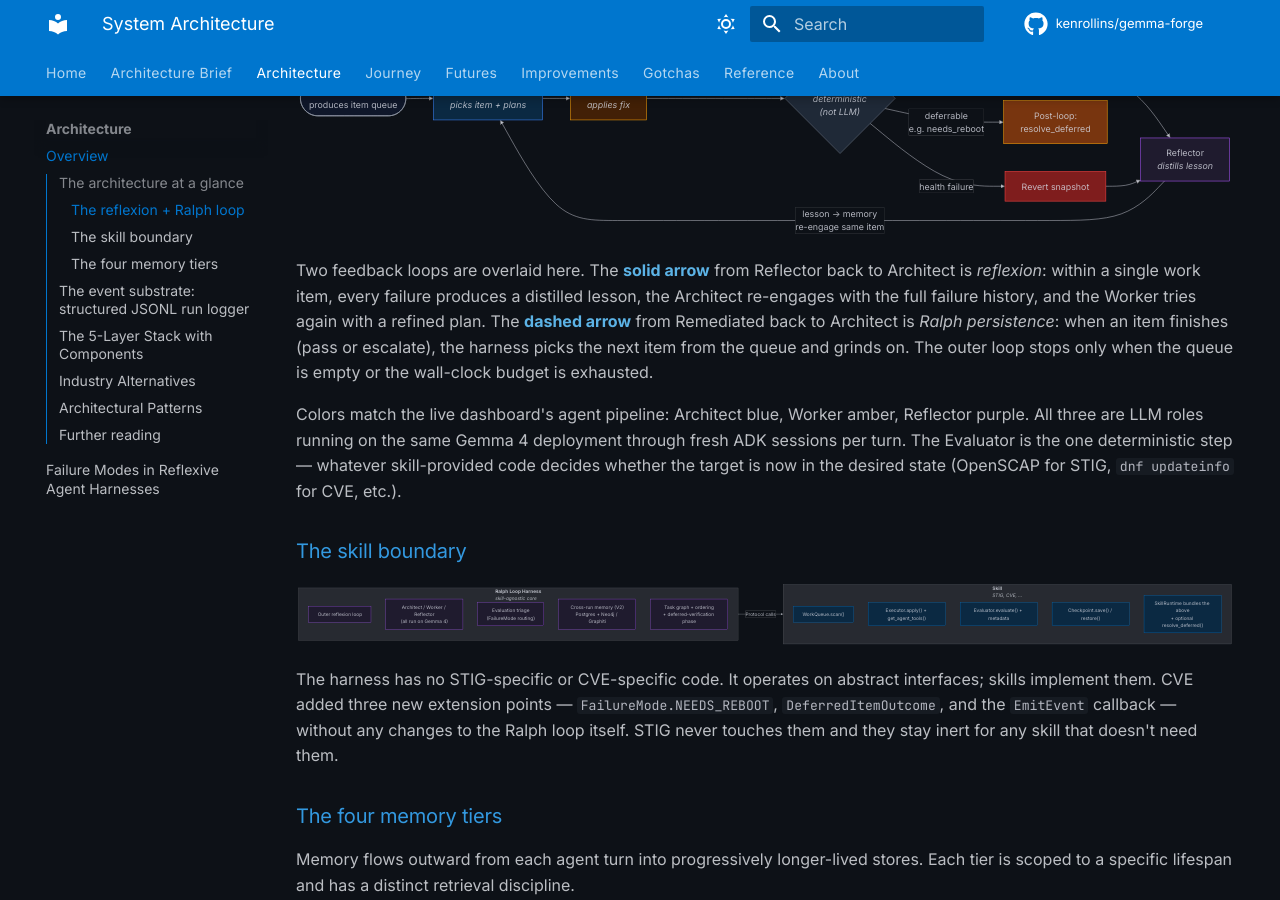
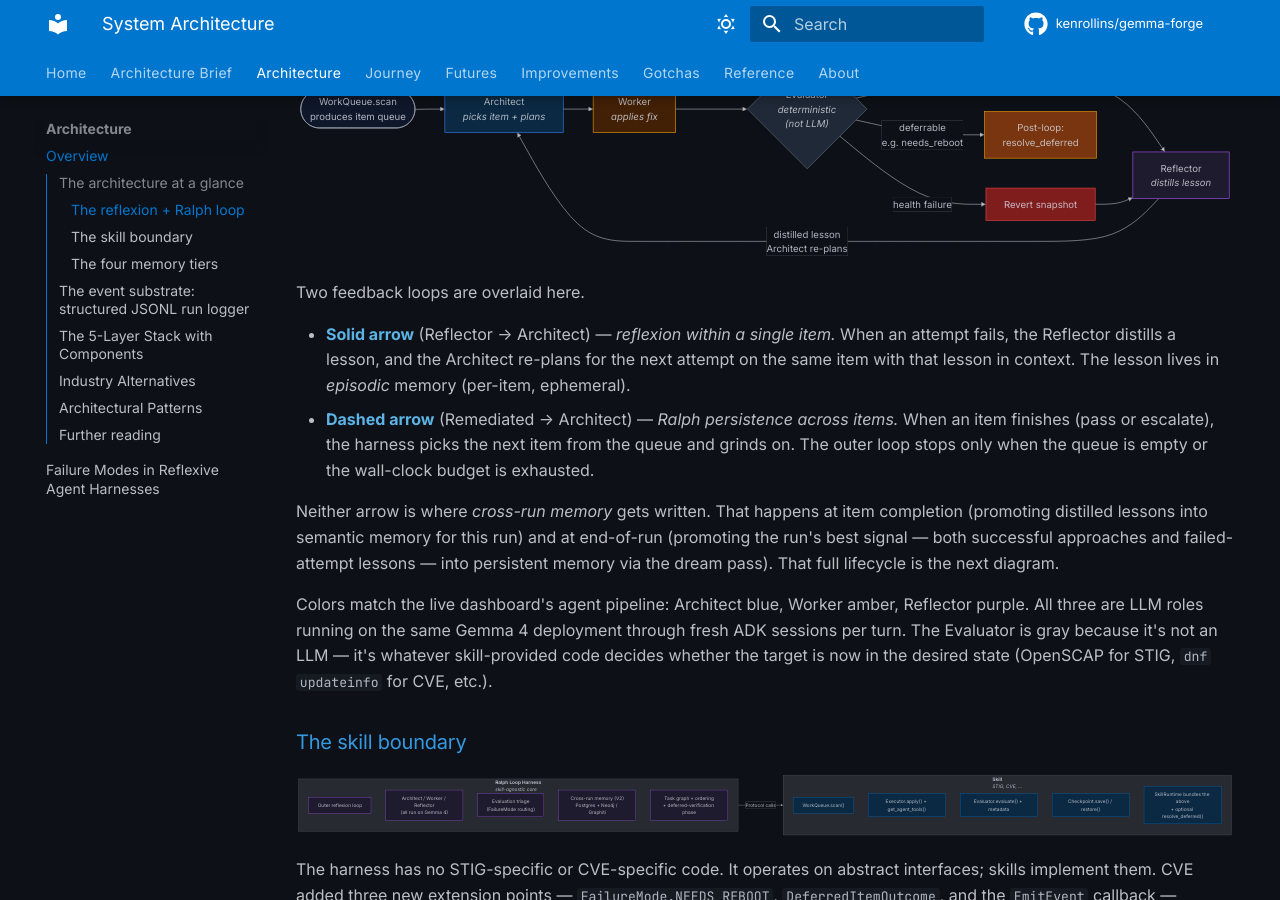
Before and after one commit to kenrollins/gemma-forge, an MkDocs documentation site: the page built from docs/journal/architecture/00-system-architecture.md, in a window 1280 px wide and 900 px high, scrolled down 855 px. Built offline with MkDocs 1.6.1 and Material for MkDocs 9.7.7, drawn with Linux system fonts in a browser that asks for light colours; comment, search, counter and statistics services are not loaded.

Commit message:
docs(architecture): tighten reflexion-loop labels, clarify memory path
The arrow labels on the reflexion+Ralph diagram were overloaded
and partly misleading:

- "lesson → memory / re-engage same item" on the Reflector →
  Architect arrow conflated in-loop re-engagement with
  cross-run persistence. The lesson in question is ephemeral
  (episodic memory, per-item) and doesn't itself become
  persistent memory — that happens later at item-completion
  and end-of-run consolidation.
- "next item / Ralph persists until queue empty..." on the
  dashed Done → Architect arrow was carrying a paragraph's
  worth of explanation inside a node label. Mermaid auto-layout
  kept placing it at the visual top of the diagram, which
  competed with the success path.

Short, accurate labels now:
- Reflector → Architect: "distilled lesson / Architect re-plans"
- Done -.-> Architect: "next item"

The full explanation moves to a clean bullet-list caption that
also explicitly notes neither arrow is where cross-run memory
gets written — that's the next (memory-tiers) diagram's story.
Removes the ambiguity that made an operator ask whether memory
was written on success or failure.

Also made the "Evaluator is gray because it's not an LLM"
point explicit in the caption so the color choice matches the
label.

Co-Authored-By: Claude Opus 4.7 (1M context) <noreply@anthropic.com>

````diff
--- a/docs/journal/architecture/00-system-architecture.md
+++ b/docs/journal/architecture/00-system-architecture.md
@@ -53,8 +53,8 @@ flowchart LR
     Eval -->|health failure| Revert[Revert snapshot]
     Eval -->|deferrable<br/>e.g. needs_reboot| Defer[Post-loop:<br/>resolve_deferred]
     Revert --> Refl
-    Refl -->|lesson → memory<br/>re-engage same item| Arch
-    Done -.->|next item<br/>Ralph persists until queue empty<br/>or wall budget exhausted| Arch
+    Refl -->|distilled lesson<br/>Architect re-plans| Arch
+    Done -.->|next item| Arch
 
     classDef scan fill:#0f172a,stroke:#9CA3AF,color:#E5E7EB
     classDef architect fill:#0b2942,stroke:#3B82F6,color:#DBEAFE
@@ -75,22 +75,33 @@ flowchart LR
     class Defer defer
 ```
 
-Two feedback loops are overlaid here. The **solid arrow** from
-Reflector back to Architect is *reflexion*: within a single work
-item, every failure produces a distilled lesson, the Architect
-re-engages with the full failure history, and the Worker tries
-again with a refined plan. The **dashed arrow** from Remediated
-back to Architect is *Ralph persistence*: when an item finishes
-(pass or escalate), the harness picks the next item from the
-queue and grinds on. The outer loop stops only when the queue is
-empty or the wall-clock budget is exhausted.
+Two feedback loops are overlaid here.
+
+- **Solid arrow** (Reflector → Architect) — *reflexion within a
+  single item.* When an attempt fails, the Reflector distills a
+  lesson, and the Architect re-plans for the next attempt on the
+  same item with that lesson in context. The lesson lives in
+  *episodic* memory (per-item, ephemeral).
+- **Dashed arrow** (Remediated → Architect) — *Ralph persistence
+  across items.* When an item finishes (pass or escalate), the
+  harness picks the next item from the queue and grinds on. The
+  outer loop stops only when the queue is empty or the wall-clock
+  budget is exhausted.
+
+Neither arrow is where *cross-run memory* gets written. That
+happens at item completion (promoting distilled lessons into
+semantic memory for this run) and at end-of-run (promoting the
+run's best signal — both successful approaches and failed-attempt
+lessons — into persistent memory via the dream pass). That full
+lifecycle is the next diagram.
 
 Colors match the live dashboard's agent pipeline: Architect blue,
 Worker amber, Reflector purple. All three are LLM roles running
 on the same Gemma 4 deployment through fresh ADK sessions per
-turn. The Evaluator is the one deterministic step — whatever
-skill-provided code decides whether the target is now in the
-desired state (OpenSCAP for STIG, `dnf updateinfo` for CVE, etc.).
+turn. The Evaluator is gray because it's not an LLM — it's
+whatever skill-provided code decides whether the target is now in
+the desired state (OpenSCAP for STIG, `dnf updateinfo` for CVE,
+etc.).
 
 ### The skill boundary
 
````
